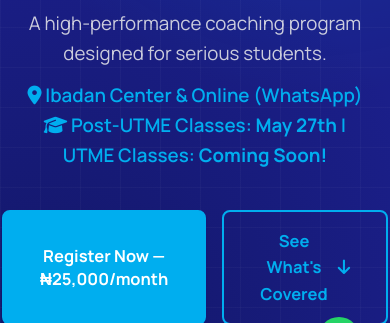
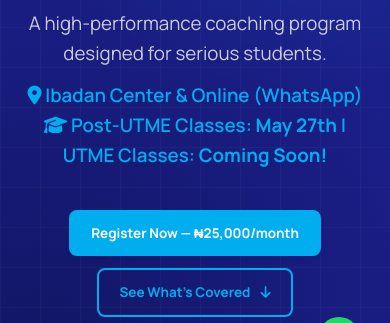
Before and after one commit to Losephus-01/TBOSE-TUTORS, a website: page public/index.html in a window 390 px wide. Shown: the part 453-776 px from the top of the page. Drawn offline with Linux system fonts and the light colour scheme; no server answers.

Commit message:
reduce size and allow wrap for hero action buttons on screens <= 512px

```diff
--- a/public/style.css
+++ b/public/style.css
@@ -2454,4 +2454,15 @@ table.db-table {
     .logo i {
         font-size: 1.1rem !important;
     }
-}
+
+    /* Reduce hero action buttons size and allow wrap */
+    .hero-ctas {
+        flex-wrap: wrap !important;
+        gap: 12px !important;
+    }
+
+    .hero-ctas .btn-large {
+        padding: 12px 20px !important;
+        font-size: 0.9rem !important;
+    }
+}
```
